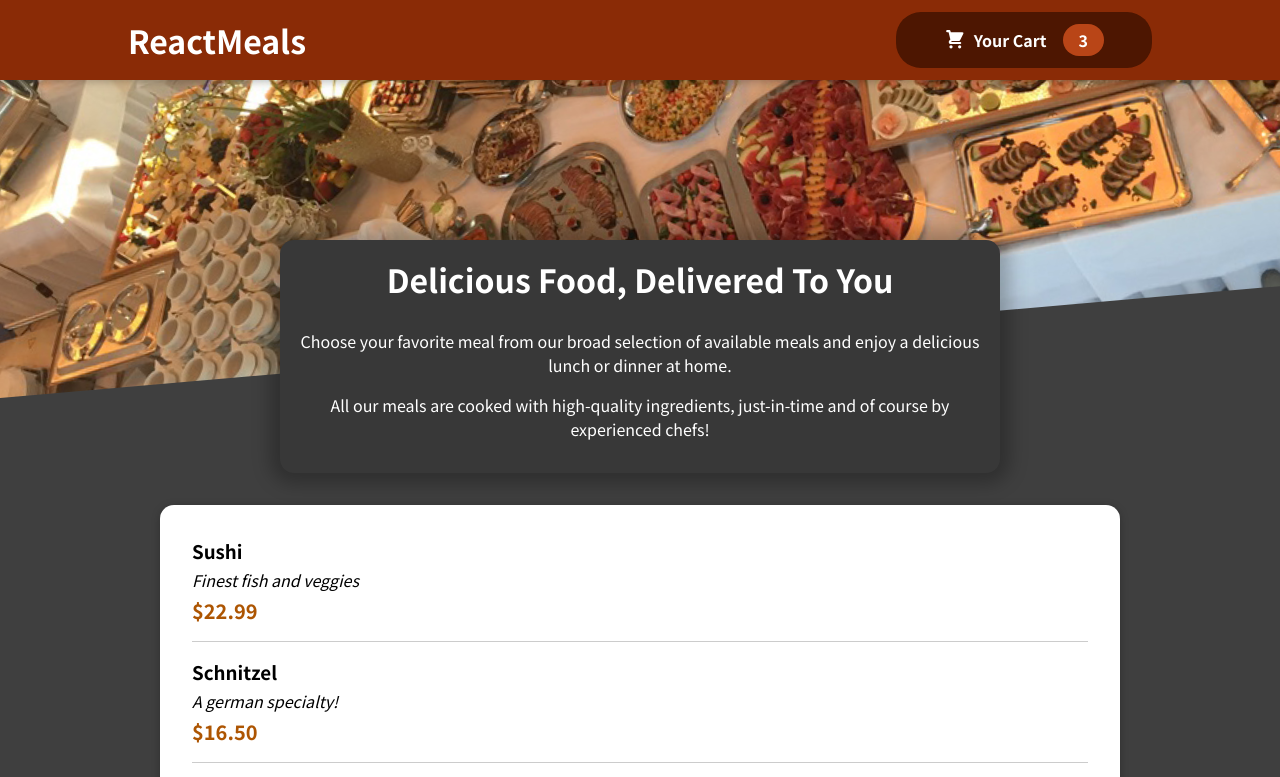
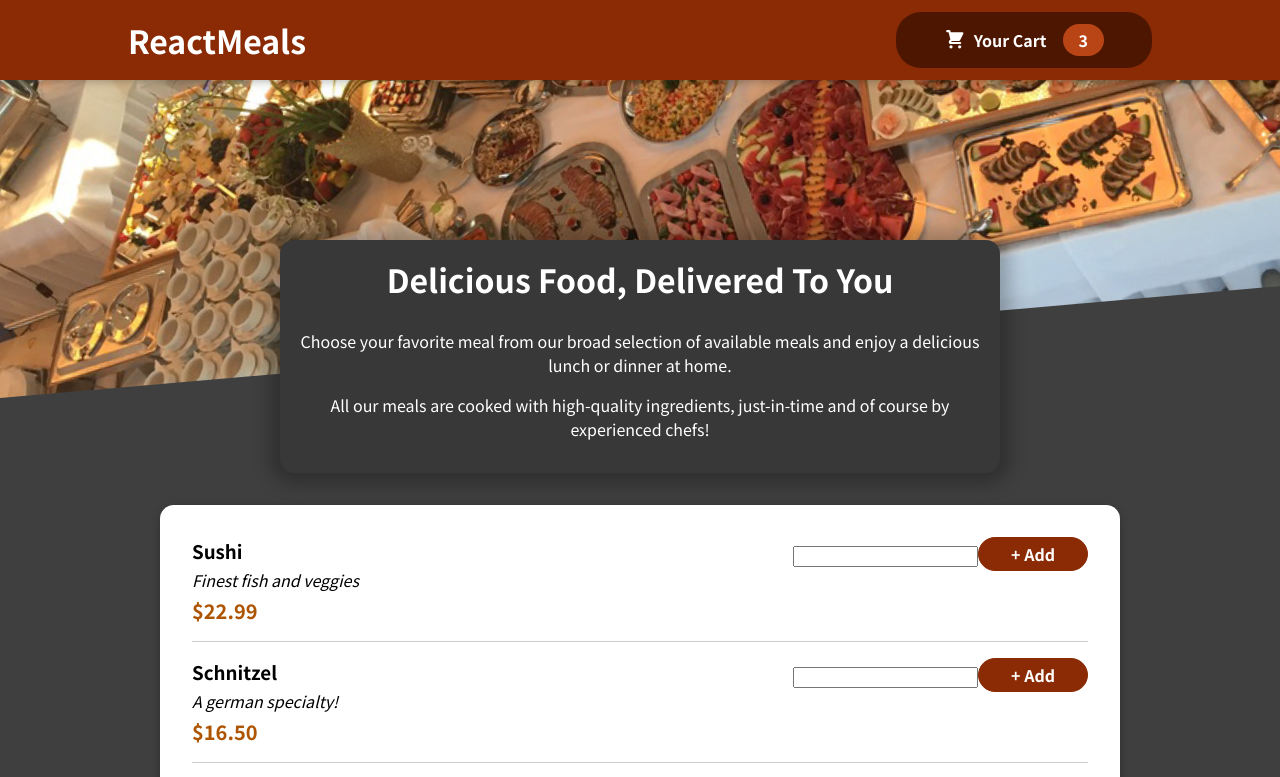
Before and after one commit to rosiegardner/react-food-app, a React (Create React App) app: page / in a window 1280 px wide. Shown: the top 777 px of the page. Built offline with nearby package versions, Linux system fonts and the light colour scheme.

Commit message:
import MealItemForm component

```diff
--- a/src/components/Meals/MealItem/MealItem.js
+++ b/src/components/Meals/MealItem/MealItem.js
@@ -1,4 +1,5 @@
 import React from 'react';
+import MealItemForm from './MealItemForm'
 import classes from '../.././../styles/Meals/MealItem.module.css';
 
 const MealItem = (props) => {
@@ -12,7 +13,7 @@ const MealItem = (props) => {
         <div className={classes.price}>{price}</div>
       </div>
       <div>
-
+        <MealItemForm />
       </div>
     </li>
   );
```
